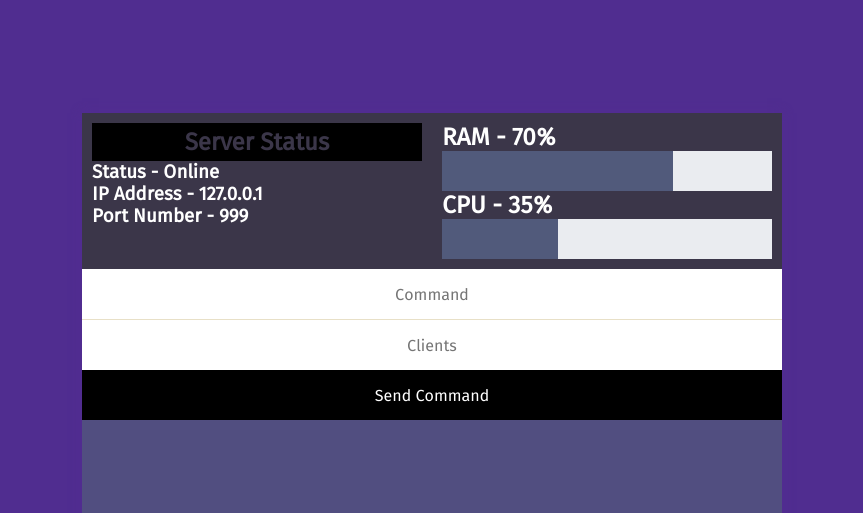
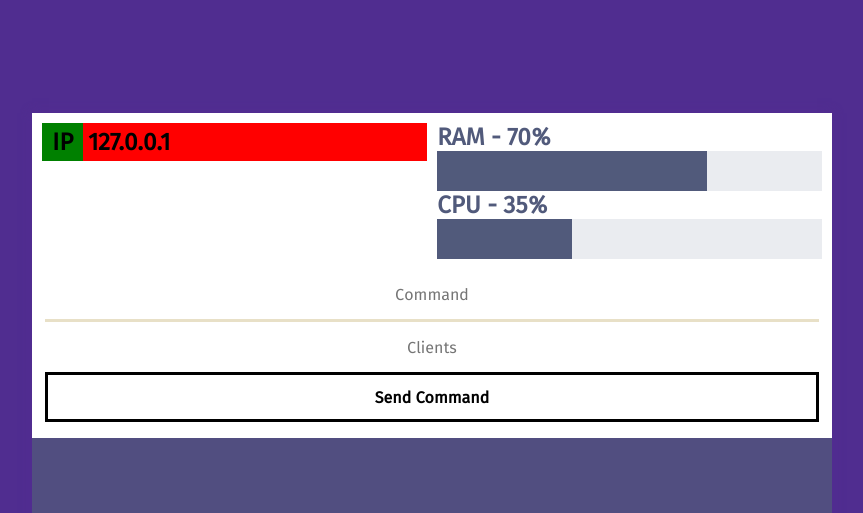
Before and after one commit to murster972/Bots, a plain HTML site: page UI/index.html in a window 1280 px wide. Shown: the part 287-800 px from the top of the page, without its empty margins (208-1071 px from the left). Drawn offline with Linux system fonts and the light colour scheme.

Commit message:
Continuing UI

```diff
--- a/UI/index.html
+++ b/UI/index.html
@@ -18,10 +18,10 @@
                     <!--<h2 class="ContainerTitle" id="ServerInfoTitle">Server Info</h2>-->
                     <div id="ServerInfoContentWrapper">
                         <div id="ServerInfo" class="ServerInfoItem">
-                            <h2 id="ServerInfoStatus" class="ServerInfoText">Server Status</h2>
-                            <h3 class="ServerInfoText">Status - Online</h3>
-                            <h3 class="ServerInfoText">IP Address - 127.0.0.1</h3>
-                            <h3 class="ServerInfoText">Port Number - 999</h3>
+                            <div class="ServerInfoWrapper">
+                                <h2 class="ServerInfoText Title">IP</h2>
+                                <h2 class="ServerInfoText">127.0.0.1</h2>
+                            </div>
                         </div>
                         <div id="ServerResources" class="ServerInfoItem">
                             <div class="ServerResourceItem">
--- a/UI/stylesheets/main.css
+++ b/UI/stylesheets/main.css
@@ -39,7 +39,7 @@ body{
 }
 
 #main_container{
-    width: 700px;
+    width: 800px;
     height: 800px;
     background-color: #514E80;
     margin: 0 auto;
@@ -50,7 +50,7 @@ body{
 #ServerInfoContainer{
     width: 100%;
     height: auto;
-    background-color: #fff;
+    background-color: red;
 }
 
 .ContainerTitle{
@@ -68,11 +68,11 @@ body{
     width: 100%;
     height: auto;
     display: flex;
-    background-color: #3B3649;
+    background-color: #fff;
 }
 
 .ServerInfoItem{
-    width: calc(50% - 20px);
+    width: calc(50% - 10px);
     padding: 10px;
     height: auto;
 }
@@ -80,21 +80,28 @@ body{
 #ServerInfo{
     display: flex;
     flex-direction: column;
+    padding-right: 5px;
+}
+
+#ServerResources{
+    padding-left: 5px;
+}
+
+.ServerInfoWrapper{
+    width: 100%;
+    background-color: red;
+    display: flex;
 }
 
 .ServerInfoText{
-    color: #fff;
+    padding: 5px;
     font-family: FiraSans-Regular;
 }
 
-#ServerInfoStatus{
-    width: 100%;
-    padding: 5px;
-    padding-left: 0;
-    padding-right: 0;
-    background: #000;
-    color: #3B3649;
-    text-align: center;
+.ServerInfoText.Title{
+    padding-left: 10px;
+    padding-right: 10px;
+    background-color: green;
 }
 
 .ServerResourceItem{
@@ -108,7 +115,7 @@ body{
     width: 100%;
     background: inherit;
     font-family: FiraSans-Regular;
-    color: #fff;
+    color: #515A7B;
     text-align: left;
 }
 
@@ -129,6 +136,15 @@ body{
     width: 35%;
 }
 
+#CommandInputContainer{
+    display: flex;
+    flex-direction: column;
+    align-items: center;
+    justify-content: ccenter;
+    background-color: #fff;
+    padding-bottom: 16px;
+}
+
 /*#CommandInputTitle{
     background-color: inherit;
     color: #4A3053;
@@ -144,7 +160,7 @@ body{
 }
 
 .CommandInput{
-    width: calc(100% - 20px);
+    width: calc(100% - 46px);
     height: 30px;
     background-color: #fff;
     outline: 0;
@@ -157,26 +173,27 @@ body{
 }
 
 #CommandInpt{
-    border-bottom: 1px #E8E0C7 solid;
+    border-bottom: 3px #E8E0C7 solid;
 }
 
 #CommandSendButon{
-    width: 100%;
+    width: calc(100% - 26px);
     height: 50px;
     outline: 0;
     border: 0;
-    background-color: #000;
+    background-color: #fff;
+    border: 3px #000 solid;
     font-family: FiraSans-Regular;
     font-size: 16px;
-    color: #fff;
+    color: #000;
+    font-weight: 600;
     transition: 0.2s all;
     cursor: pointer;
 }
 
 #CommandSendButon:hover{
     background-color: #000;
-    border-color: #000;
-    color: #3B3649;
+    color: #fff;
 }
 
 #CommandSendButon::-moz-focus-inner{
```
